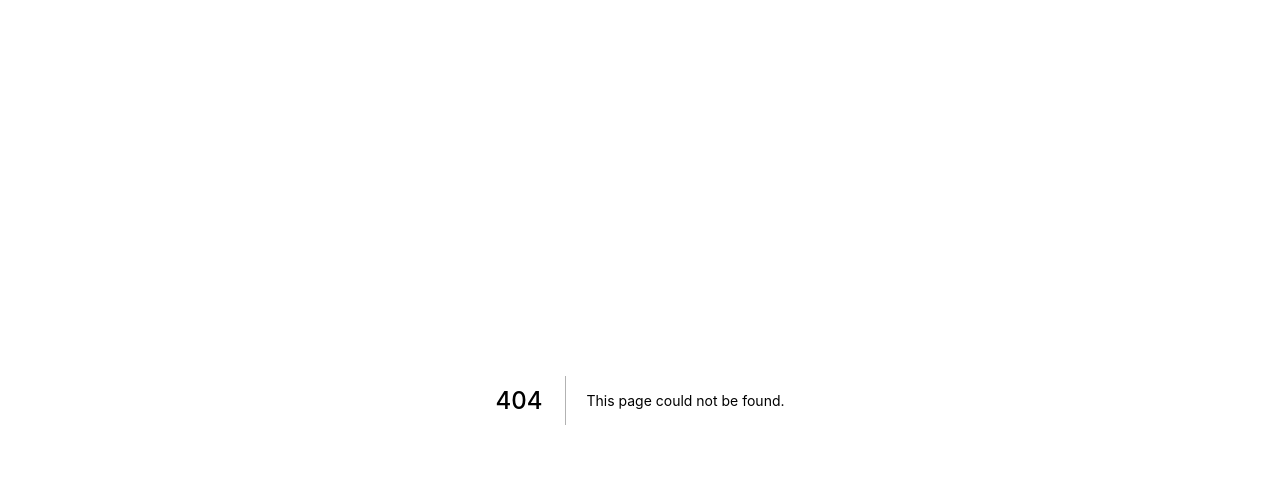
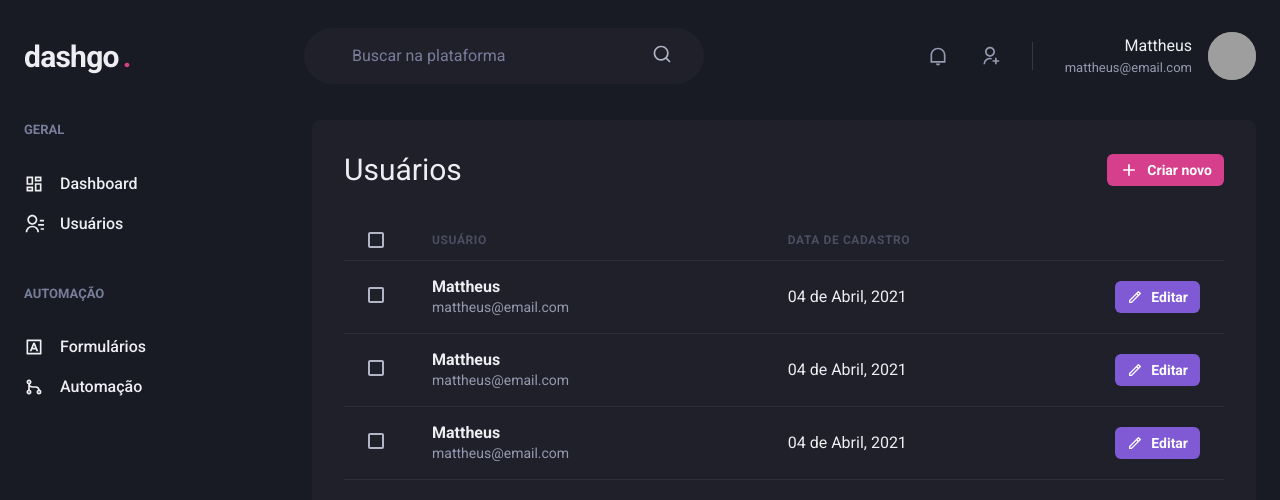
Before and after one commit to mattheuseinloft/dashgo, a Next.js app: page /users in a window 1280 px wide. Before the commit this address had no page. Shown: the top 500 px of the page. Built offline with nearby package versions, Linux system fonts and the light colour scheme; grey boxes are pictures that could not be loaded.

Commit message:
feat(pages/users): add Users List page

```diff
--- /dev/null
+++ b/src/pages/users/index.tsx
@@ -0,0 +1,131 @@
+import {
+  Box,
+  Flex,
+  Heading,
+  Button,
+  Icon,
+  Table,
+  Thead,
+  Tr,
+  Th,
+  Checkbox,
+  Tbody,
+  Td,
+  Text
+} from "@chakra-ui/react";
+import { RiAddLine, RiPencilLine } from "react-icons/ri";
+
+import { Header } from "../../components/Header";
+import { Sidebar } from "../../components/Sidebar";
+
+export default function UserList() {
+  return (
+    <Box>
+      <Header />
+
+      <Flex w="100%" my="6" maxWidth={1480} mx="auto" px="6">
+        <Sidebar />
+
+        <Box flex="1" borderRadius={8} bg="gray.800" p="8">
+          <Flex mb="8" justify="space-between" align="center">
+            <Heading size="lg" fontWeight="normal">Usuários</Heading>
+
+            <Button
+              as="a"
+              size="sm"
+              fontSize="sm"
+              colorScheme="pink"
+              leftIcon={<Icon as={RiAddLine} fontSize="20" />}
+            >
+              Criar novo
+            </Button>
+          </Flex>
+
+          <Table colorScheme="whiteAlpha">
+            <Thead>
+              <Tr>
+                <Th px="6" color="gray.300" width="8">
+                  <Checkbox colorScheme="pink" />
+                </Th>
+                <Th>Usuário</Th>
+                <Th>Data de cadastro</Th>
+                <Th width="8"></Th>
+              </Tr>
+            </Thead>
+            <Tbody>
+              <Tr>
+                <Td px="6">
+                  <Checkbox colorScheme="pink" />
+                </Td>
+                <Td>
+                  <Box>
+                    <Text fontWeight="bold">Mattheus</Text>
+                    <Text fontSize="sm" color="gray.300">mattheus@email.com</Text>
+                  </Box>
+                </Td>
+                <Td>04 de Abril, 2021</Td>
+                <Td>
+                  <Button
+                    as="a"
+                    size="sm"
+                    fontSize="sm"
+                    colorScheme="purple"
+                    leftIcon={<Icon as={RiPencilLine} fontSize="16" />}
+                  >
+                    Editar
+                  </Button>
+                </Td>
+              </Tr>
+              <Tr>
+                <Td px="6">
+                  <Checkbox colorScheme="pink" />
+                </Td>
+                <Td>
+                  <Box>
+                    <Text fontWeight="bold">Mattheus</Text>
+                    <Text fontSize="sm" color="gray.300">mattheus@email.com</Text>
+                  </Box>
+                </Td>
+                <Td>04 de Abril, 2021</Td>
+                <Td>
+                  <Button
+                    as="a"
+                    size="sm"
+                    fontSize="sm"
+                    colorScheme="purple"
+                    leftIcon={<Icon as={RiPencilLine} fontSize="16" />}
+                  >
+                    Editar
+                  </Button>
+                </Td>
+              </Tr>
+              <Tr>
+                <Td px="6">
+                  <Checkbox colorScheme="pink" />
+                </Td>
+                <Td>
+                  <Box>
+                    <Text fontWeight="bold">Mattheus</Text>
+                    <Text fontSize="sm" color="gray.300">mattheus@email.com</Text>
+                  </Box>
+                </Td>
+                <Td>04 de Abril, 2021</Td>
+                <Td>
+                  <Button
+                    as="a"
+                    size="sm"
+                    fontSize="sm"
+                    colorScheme="purple"
+                    leftIcon={<Icon as={RiPencilLine} fontSize="16" />}
+                  >
+                    Editar
+                  </Button>
+                </Td>
+              </Tr>
+            </Tbody>
+          </Table>
+        </Box>
+      </Flex>
+    </Box>
+  );
+}
```
